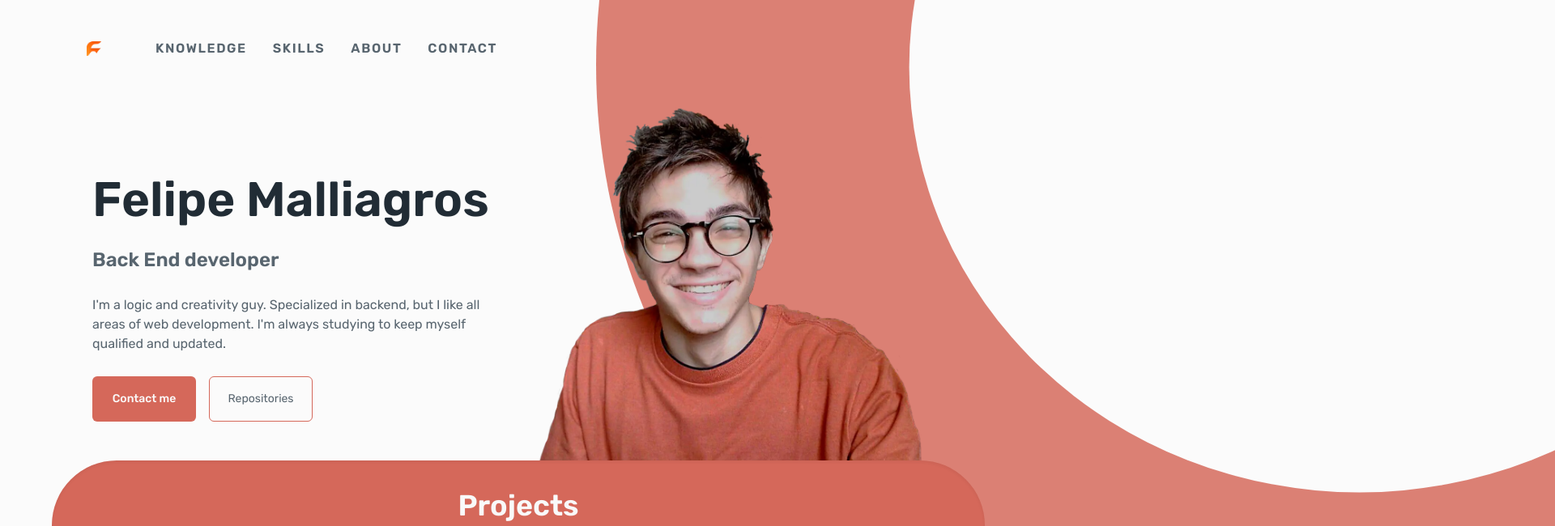
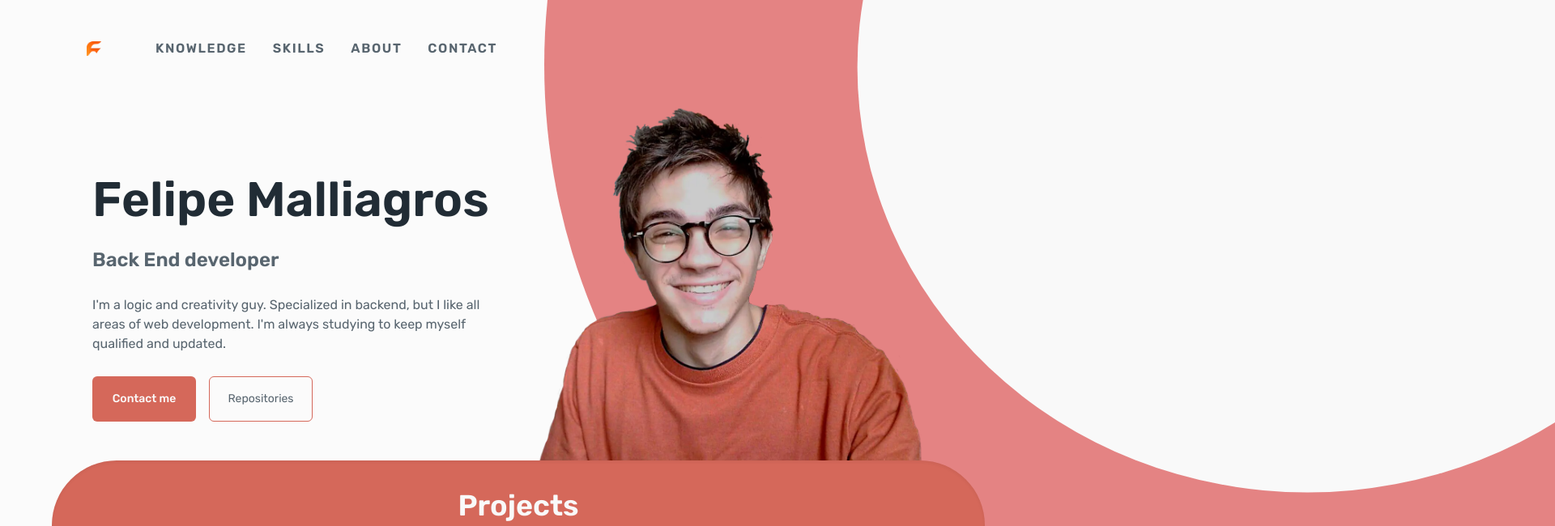
Before and after one commit to felipemalli/portfolio, a React (Vite) app: page / in a window 1280 px wide. Shown: the top 650 px of the page at 81% size, 1920 px wide, since content can reach past the window. Built offline with nearby package versions, Linux system fonts and the light colour scheme.

Commit message:
feat: include article semantic to landing page with new collor for circle

```diff
--- a/src/pages/LandingPage.tsx
+++ b/src/pages/LandingPage.tsx
@@ -7,19 +7,20 @@ import { IntroductionSection } from '../components/introduction-section/Introduc
 export const LandingPage: React.FC = () => {
   return (
     <div>
-      <div className='w-fill md:mx-16 2xl:w-[89.938rem] 2xl:m-auto'>
-        <motion.div initial={{ y: -100 }} animate={{ y: 0 }} transition={{ type: 'tween', duration: 1.5 }}>
-          <Header />
-        </motion.div>
-        <main>
+      <main>
+        <article className='w-fill md:mx-16 2xl:w-[89.938rem] 2xl:m-auto'>
+          <motion.div initial={{ y: -100 }} animate={{ y: 0 }} transition={{ type: 'tween', duration: 1.5 }}>
+            <Header />
+          </motion.div>
           <motion.div initial={{ opacity: 0.5, y: 700 }} animate={{ opacity: 1, y: 0 }} transition={{ type: 'tween', duration: 1.5 }}>
             <IntroductionSection />
             <ContentCardSection />
           </motion.div>
-          <img src="src/assets/background/circle.svg" className='absolute opacity-80 -top-[70%] left-[70%] 2xl:-top-[80%] -z-10 scale-125 invisible xl:visible' alt='Background circle'></img>
-        </main>
-      </div>
-      <Footer />
+          <img src="src/assets/background/circle.svg" className='absolute -top-[70%] left-[65%] 2xl:-top-[110%] -z-10 scale-125 invisible xl:visible' alt='Background circle'></img>
+          {/* <img src="src/assets/background/circle.svg" className='absolute opacity-80 -top-[70%] left-[70%] 2xl:-top-[80%] -z-10 scale-125 invisible xl:visible' alt='Background circle'></img> */}
+        </article>
+        <Footer />
+      </main>
     </div>
   );
 };
```
Also changed, not shown: src/assets/background/circle.svg.
